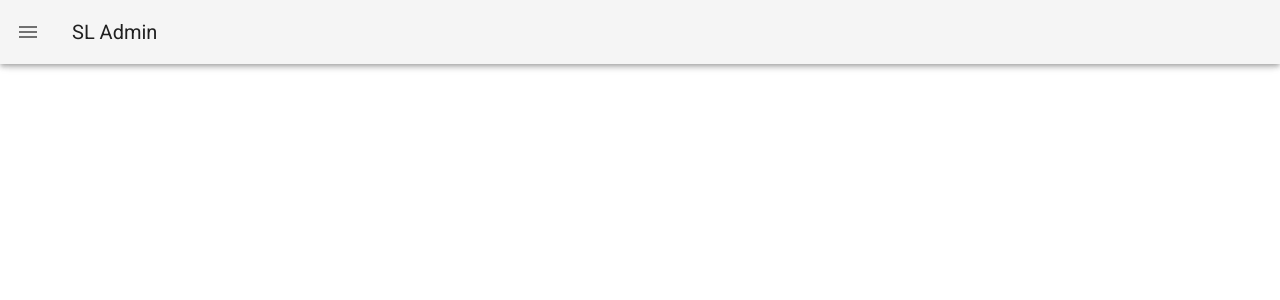
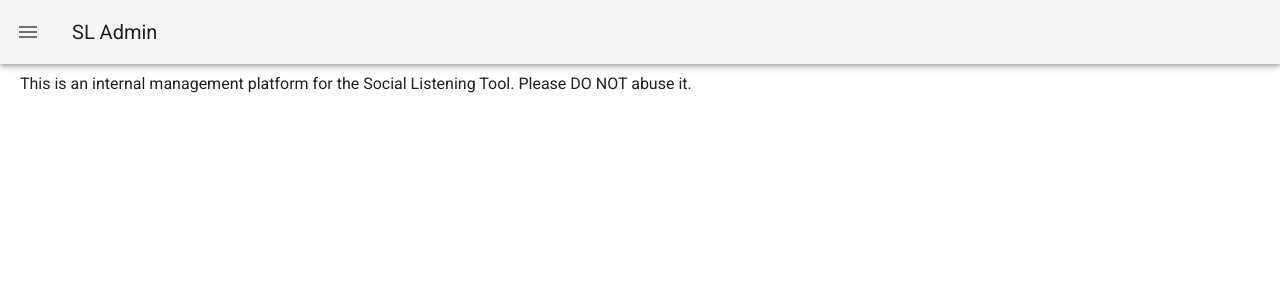
Before and after one commit to hjfrun/sl-tool-console, a Vue app in the folder client/: page /about in a window 1280 px wide. Shown: the top 300 px of the page. Built offline with nearby package versions, Linux system fonts and the light colour scheme.

Commit message:
add about page

```diff
--- a/client/src/App.vue
+++ b/client/src/App.vue
@@ -41,7 +41,8 @@ export default {
       drawer: false,
       items: [
         { title: 'User Management', icon: 'mdi-account-multiple', link: '/' },
-        { title: 'Universe Overview', icon: 'mdi-database', link: '/universe-overview' }
+        { title: 'Universe Overview', icon: 'mdi-database', link: '/universe-overview' },
+        { title: 'About', icon: 'mdi-help-box', link: '/about' }
       ]
     }
   }
--- a/client/src/router/index.js
+++ b/client/src/router/index.js
@@ -2,6 +2,7 @@ import Vue from 'vue'
 import VueRouter from 'vue-router'
 import UserTable from '../views/UserTable.vue'
 import UniverseOverview from '../views/UniverseOverview.vue'
+import About from '../views/About.vue'
 
 Vue.use(VueRouter)
 
@@ -15,6 +16,11 @@ const routes = [
     path: '/universe-overview',
     name: 'universe-overview',
     component: UniverseOverview
+  },
+  {
+    path: '/about',
+    name: 'about',
+    component: About
   }
 ]
 
--- /dev/null
+++ b/client/src/views/About.vue
@@ -0,0 +1,8 @@
+<template>
+  <div>
+    <p>
+      This is an internal management platform for the Social Listening Tool.
+      Please DO NOT abuse it.
+    </p>
+  </div>
+</template>
```
